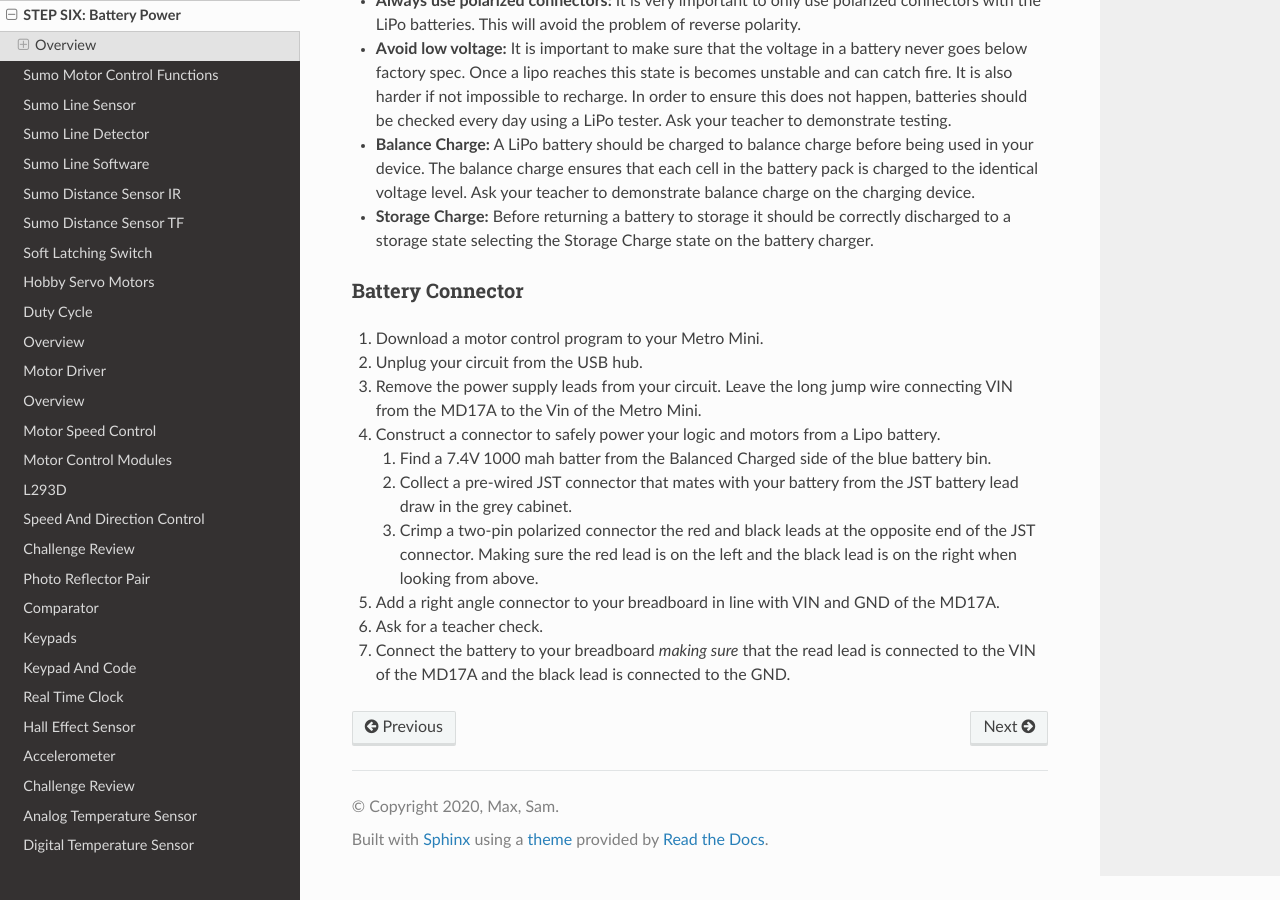
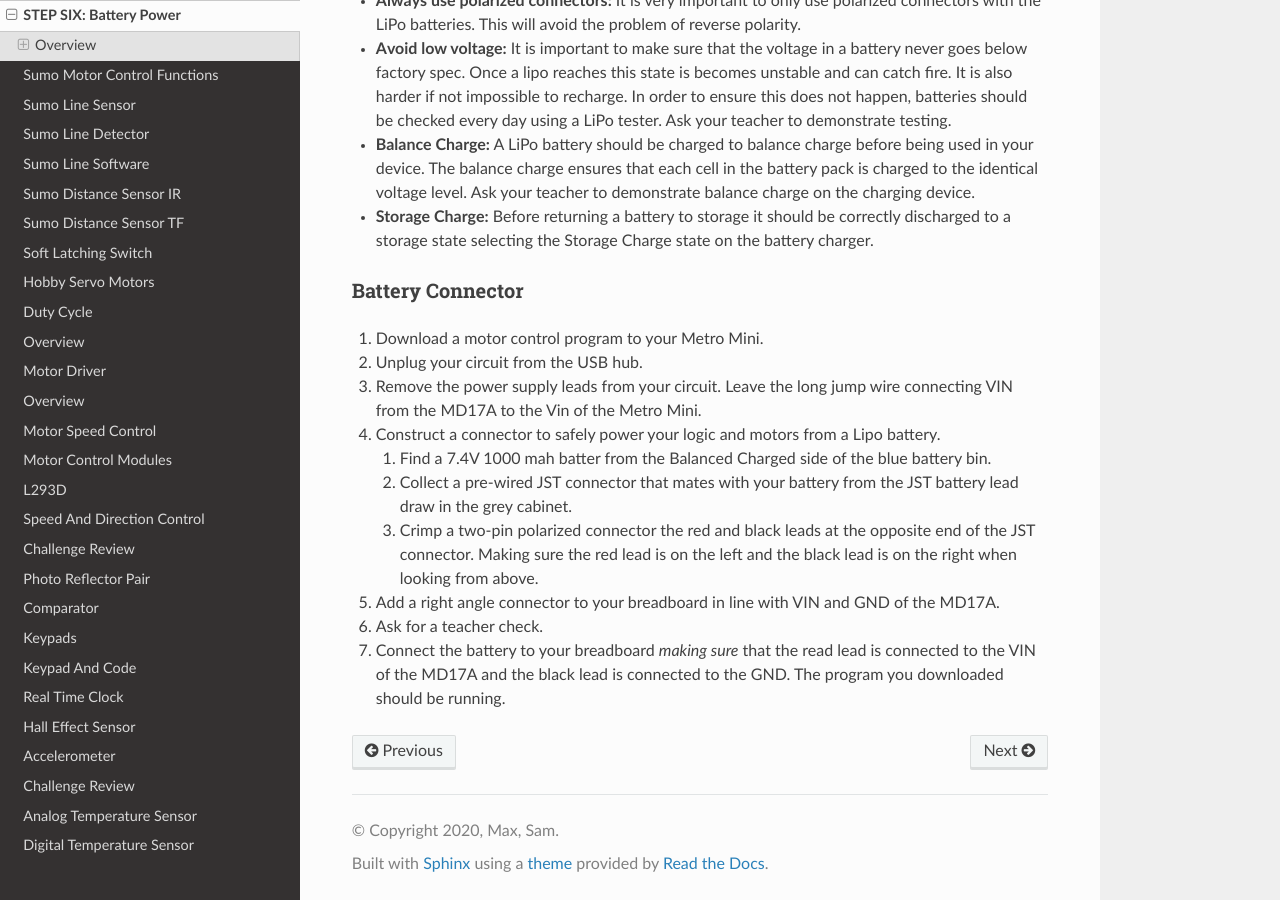
Before and after one commit to maxtkc/mvths-wiki, a Sphinx documentation site: the page built from docs/070xe-sumo-battery.rst, in a window 1280 px wide and 900 px high, scrolled down 779 px. Built offline with Sphinx 7.4.7 and the Read the Docs theme 2.0.0, drawn with Linux system fonts in a browser that asks for light colours; pages that are not in the unit, such as notebooks, are missing from menus.

Commit message:
Update 070xe-sumo-battery.rst

```diff
--- a/docs/070xe-sumo-battery.rst
+++ b/docs/070xe-sumo-battery.rst
@@ -43,4 +43,4 @@ Battery Connector
 
 #. Ask for a teacher check.
 
-#. Connect the battery to your breadboard *making sure* that the read lead is connected to the VIN of the MD17A and the black lead is connected to the GND.
+#. Connect the battery to your breadboard *making sure* that the read lead is connected to the VIN of the MD17A and the black lead is connected to the GND. The program you downloaded should be running.
```
